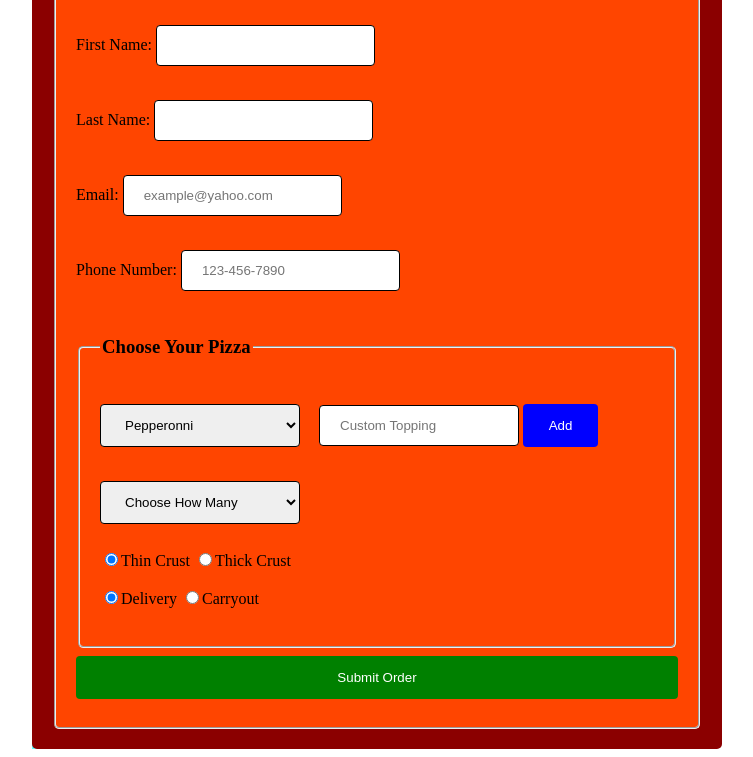
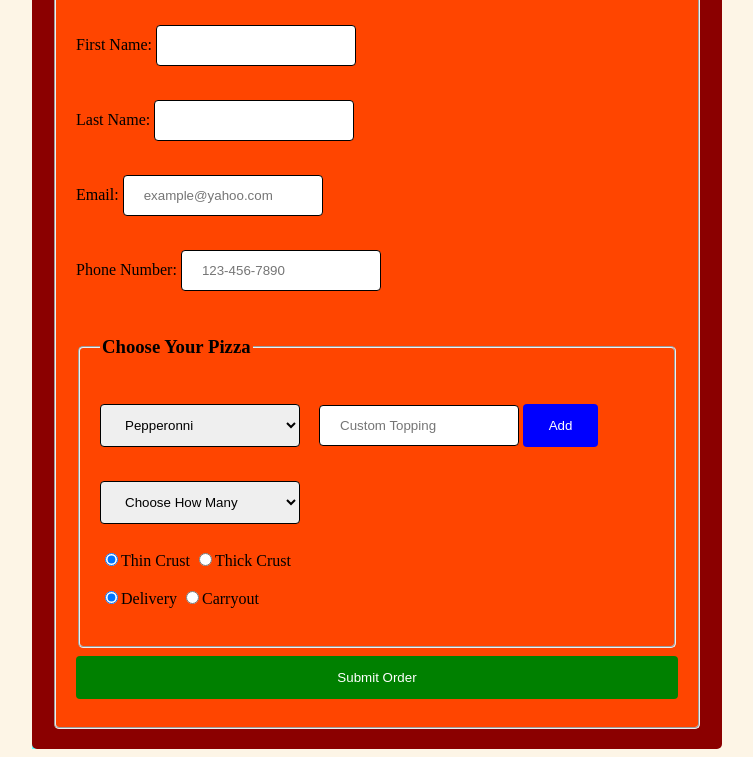
Before and after one commit to Infernocreator33/Cheech-s-Pizza, a plain HTML site: page index.html in a window 1280 px wide. Shown: the part 111-868 px from the top of the page, without its empty margins (283-1036 px from the left). Drawn offline with Linux system fonts and the light colour scheme.

Commit message:
fixed typo

```diff
--- a/main.css
+++ b/main.css
@@ -1,5 +1,8 @@
+html{
+    background-color: oldlace;
+}
 input[type=text], input[type=email], input[type=tel], select {
-    width: 200px%;
+    width: 200px;
     padding: 12px 20px;
     margin: 8px 0;
     display: inline-block;
@@ -46,7 +49,6 @@ legend{
 form {
     width: 100%;
     margin: 0 auto;
-    border: 0px darkred;
     background-color: darkred ;
 }
 
```
